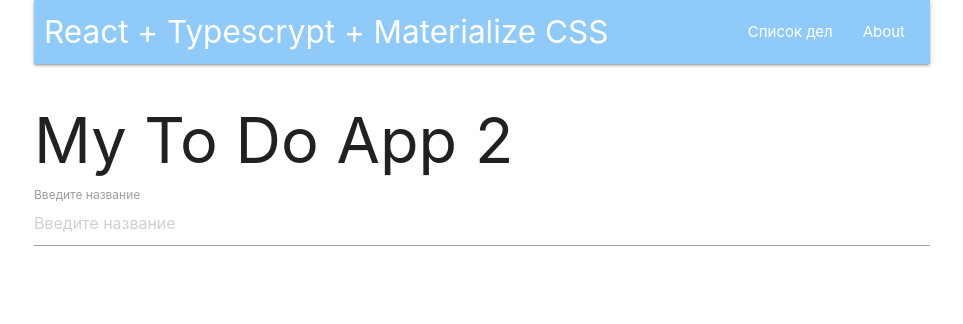
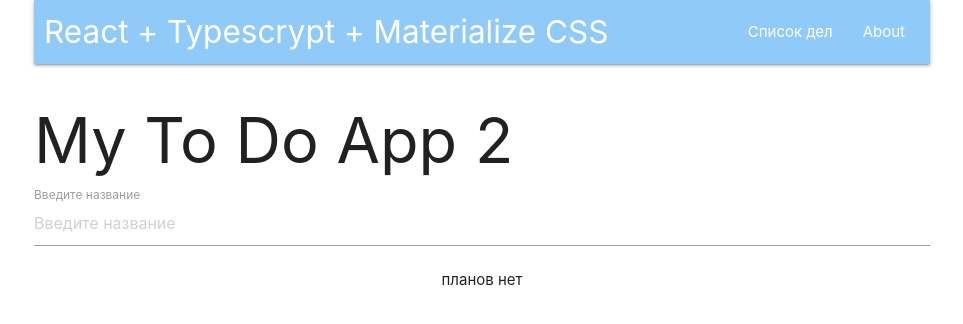
Before and after one commit to abr-ya/react-todo2, a React (Create React App) app: page / in a window 1280 px wide. Shown: the top 324 px of the page, without its empty margins (158-1121 px from the left). Built offline with nearby package versions, Linux system fonts and the light colour scheme.

Commit message:
Реализованы вычеркивание и удаление элементов.

```diff
--- a/src/App.tsx
+++ b/src/App.tsx
@@ -18,13 +18,24 @@ const App: React.FC = () => {
 		setData(prev => [...prev, newTodo]); // надежнее!
 	}
 
+	const toggleDoneHandler = (id: number) => {
+		setData(prev => prev.map(item => {
+			if (item.id === id) item.done = !item.done;
+			return item;
+		}));
+	}
+
+	const removeHandler = (id: number) => {
+		setData(prev => prev.filter(item => item.id !== id));
+	}
+
 	return (
 		<>
 			<div className="container">
 				<Navbar />
 				<h1>My To Do App 2</h1>
 				<TodoForm onAdd={addHandler} />
-				<TodoList todos={data} />
+				<TodoList data={data} onRemove={removeHandler} onToggleDone={toggleDoneHandler} />
 			</div>
 		</>
 	);
--- a/src/components/TodoList/TodoList.tsx
+++ b/src/components/TodoList/TodoList.tsx
@@ -3,23 +3,29 @@ import {ITodo} from '../../interfaces';
 
 // или interface
 type TodoListProps = {
-    todos: ITodo[],
+    data: ITodo[],
+    onToggleDone(id: number): void,
+    onRemove(id: number): void,
 }
 
-const TodoList: React.FC<TodoListProps> = ({todos}) => {
-
+const TodoList: React.FC<TodoListProps> = ({data, onRemove, onToggleDone}) => {
+    if (data.length === 0) {
+        return (<p className="center">планов нет</p>)
+    }
     return (
         <ul>
-            {todos.map(item => {
+            {data.map(item => {
                 const classes = ['todo-item'];
                 if (item.done) classes.push('done');
 
                 return (
                     <li className={classes.join(' ')} key={item.id}>
                         <label>
-                            <input type="checkbox" checked={item.done} />
+                            <input type="checkbox" checked={item.done} onChange={() => onToggleDone(item.id)} />
                             <span>{item.text}</span>
-                            <i className="material-icons red-text">delete</i>
+                            <i className="material-icons red-text" onClick={() => onRemove(item.id)} >
+                                delete
+                            </i>
                         </label>
                     </li>
                 )
```
